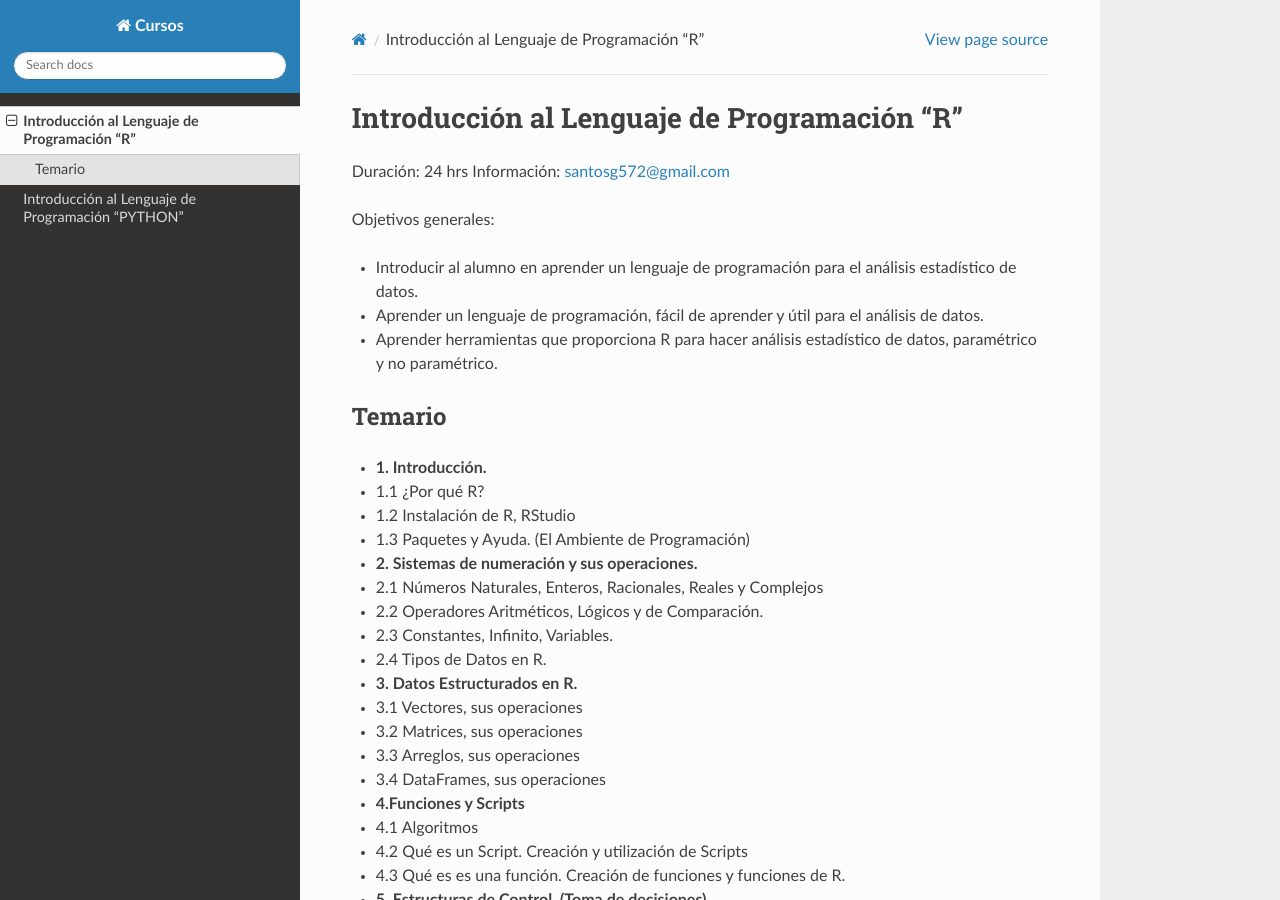
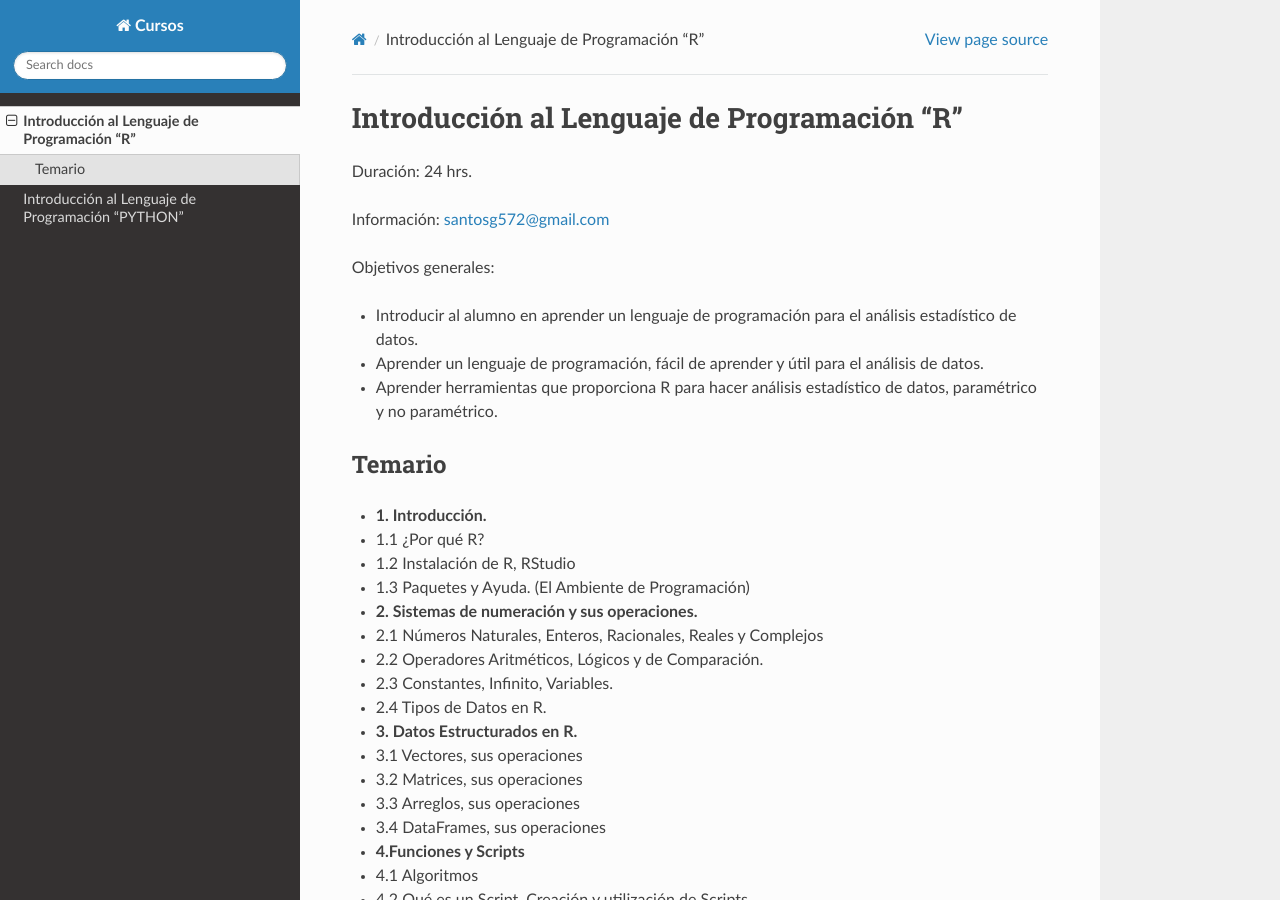
Before and after one commit to matecom57/santosg57-temarios, a Sphinx documentation site: the page built from docs/source/curso_r.rst, in a window 1280 px wide and 900 px high. Built offline with Sphinx 7.4.7 and the Read the Docs theme 3.1.0, drawn with Linux system fonts in a browser that asks for light colours.

```diff
--- a/docs/source/curso_r.rst
+++ b/docs/source/curso_r.rst
@@ -1,7 +1,8 @@
 Introducción al Lenguaje de Programación "R"
 ===================================================
 
-Duración: 24 hrs
+Duración: 24 hrs.
+
 Información: santosg572@gmail.com
 
 Objetivos generales:
```
